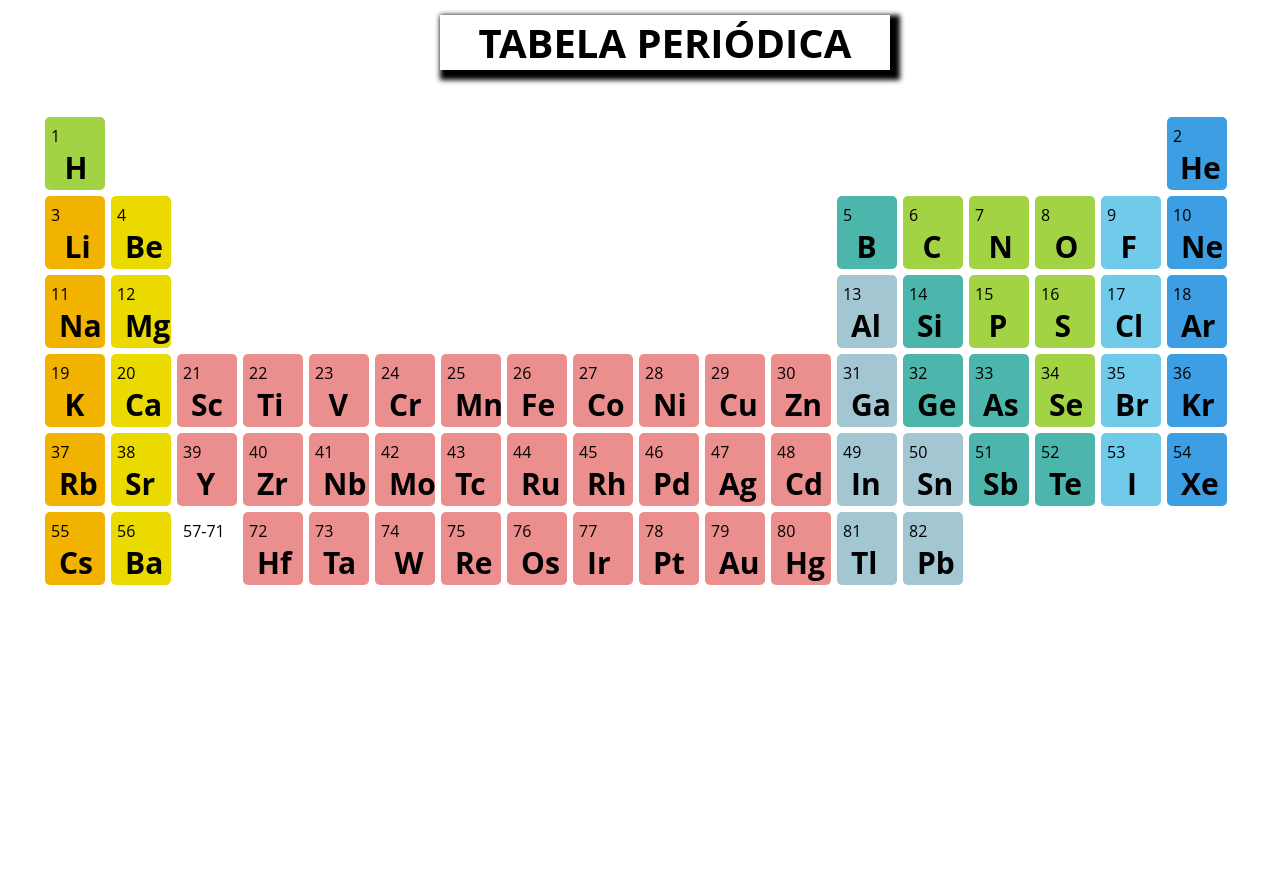
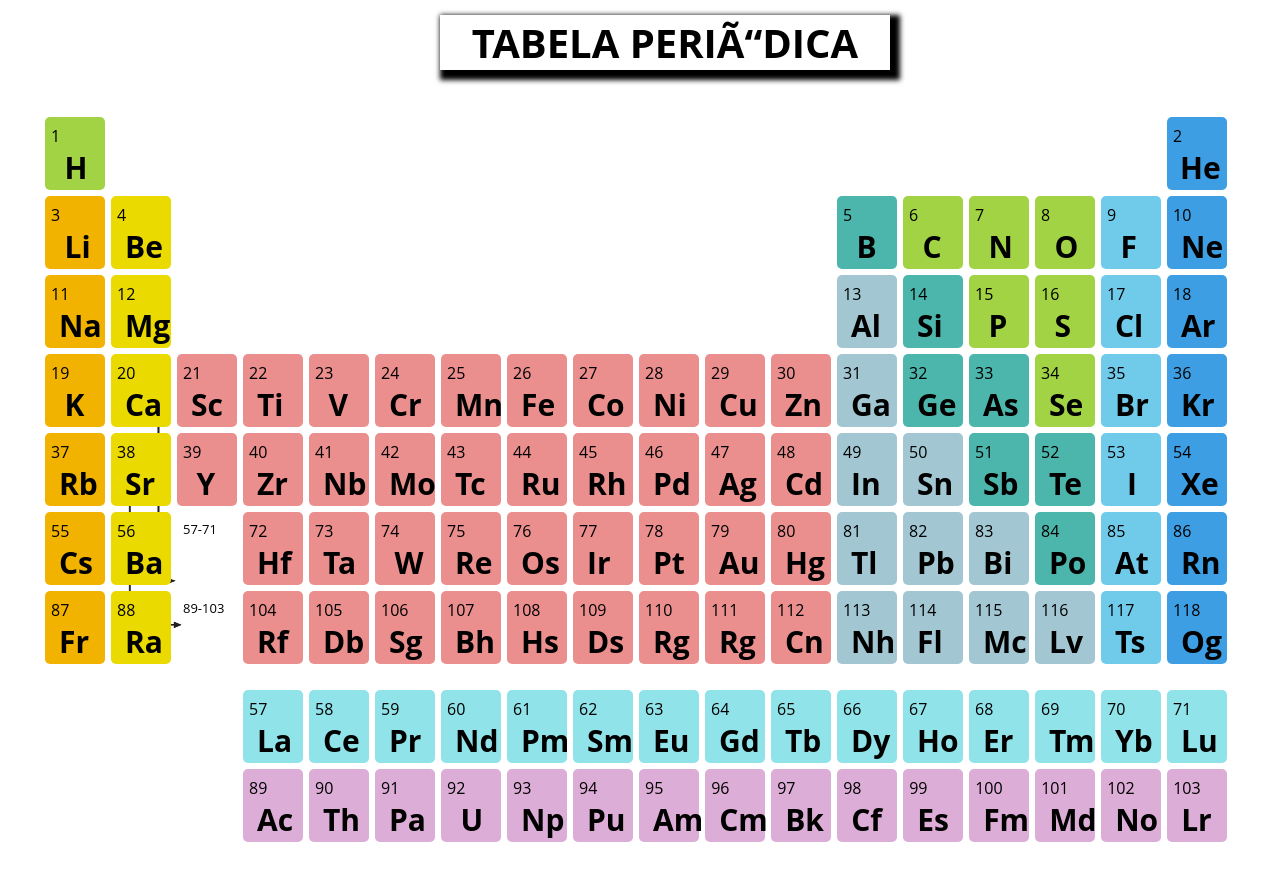
Before and after one commit to senacrs-emti/2022-1M-projetodev-G9, a PHP site: page / in a window 1280 px wide. Before the commit the page ends 585 px from the top, so only its background shows below. Run offline with PHP 8.4, Linux system fonts and the light colour scheme.

Commit message:
tabela terminada

```diff
--- a/index.php
+++ b/index.html
@@ -9,6 +9,8 @@
     <header id="hd">
         <h1>TABELA PERIÓDICA</h1>
     </header>
+    <img src="lantanideos-arrows.png" alt="">
+    <img src="actinidios-arrows.png" alt="" id="img1">
     <table>
       <tr class="l1">
         <td class="nm c1">
@@ -282,7 +284,7 @@
           <h1>Ba</h1>
         </td>
         <td class="c3">
-          <p>57-71</p>
+          <p class="p">57-71</p>
         </td>
         <td class="c4 mt" id="ajuste">
           <p>72</p>
@@ -328,10 +330,243 @@
           <p>82</p>
           <h1>Pb</h1>
         </td>
-        <td class="c15"></td>
-        <td class="c16"></td>
-        <td class="c17"></td>
-        <td class="c18"></td>
+        <td class="c15 om" id="ajuste">
+           <p>83</p>
+           <h1>Bi</h1>
+        </td>
+        <td class="c16 sm" id="ajuste">
+          <p>84</p>
+          <h1>Po</h1>
+        </td>
+        <td class="c17 h" id="ajuste">
+          <p>85</p>
+          <h1>At</h1>
+        </td>
+        <td class="c18 gn" id="ajuste">
+          <p>86</p>
+          <h1>Rn</h1>
+        </td>
+      </tr>
+      <tr class="l6">
+        <td class="c1 ma" id="ajuste">
+            <p>87</p>
+            <h1>Fr</h1>
+        </td>
+        <td class="c2 mat" id="ajuste">
+          <p>88</p>
+          <h1>Ra</h1>
+        </td>
+        <td class="c3">
+          <p class="p">89-103</p>
+        </td>
+        <td class="c4 mt" id="ajuste">
+          <p>104</p>
+          <h1>Rf</h1>
+        </td>
+        <td class="c5 mt" id="ajuste">
+          <p>105</p>
+          <h1>Db</h1>
+        </td>
+        <td class="c6 mt" id="ajuste">
+          <p>106</p>
+          <h1>Sg</h1>
+        </td>
+        <td class="c7 mt" id="ajuste">
+          <p>107</p>
+          <h1>Bh</h1>
+        </td>
+        <td class="c8 mt" id="ajuste">
+          <p>108</p>
+          <h1>Hs</h1>
+        </td>
+        <td class="c9 mt" id="ajuste">
+          <p>109</p>
+          <h1>Ds</h1>
+        </td>
+        <td class="c10 mt" id="ajuste">
+          <p>110</p>
+          <h1>Rg</h1>
+        </td>
+        <td class="c11 mt" id="ajuste">
+          <p>111</p>
+          <h1>Rg</h1>
+        </td>
+        <td class="c12 mt" id="ajuste">
+          <p>112</p>
+          <h1>Cn</h1>
+        </td>
+        <td class="c13 om" id="ajuste">
+          <p>113</p>
+          <h1>Nh</h1>
+        </td>
+        <td class="c14 om" id="ajuste">
+          <p>114</p>
+          <h1>Fl</h1>
+        </td>
+        <td class="c15 om" id="ajuste">
+          <p>115</p>
+          <h1>Mc</h1>
+        </td>
+        <td class="c16 om" id="ajuste">
+          <p>116</p>
+          <h1>Lv</h1>
+        </td>
+        <td class="c17 h" id="ajuste">
+          <p>117</p>
+          <h1>Ts</h1>
+        </td>
+        <td class="c18 gn" id="ajuste">
+            <p>118</p>
+            <h1>Og</h1>
+        </td>
+      </tr>
+      <tr class="l7">
+        <td class="c1" id="ajuste">
+          <p></p>
+          <h1></h1>
+        </td>
+        <td class="c2" id="ajuste">
+          <p></p>
+          <h1></h1>
+        </td>
+        <td class="c3" id="ajuste">
+          <p></p>
+          <h1></h1>
+        </td>
+        <td class="c4 la" id="ajuste">
+          <p>57</p>
+          <h1>La</h1>
+        </td>
+        <td class="c5 la" id="ajuste">
+          <p>58</p>
+          <h1>Ce</h1>
+        </td>
+        <td class="c6 la" id="ajuste">
+          <p>59</p>
+          <h1>Pr</h1>
+        </td>
+        <td class="c7 la" id="ajuste">
+          <p>60</p>
+          <h1>Nd</h1>
+        </td>
+        <td class="c8 la" id="ajuste">
+          <p>61</p>
+          <h1>Pm</h1>
+        </td>
+        <td class="c9 la" id="ajuste">
+          <p>62</p>
+          <h1>Sm</h1>
+        </td>
+        <td class="c10 la" id="ajuste">
+          <p>63</p>
+          <h1>Eu</h1>
+        </td>
+        <td class="c11 la" id="ajuste">
+          <p>64</p>
+          <h1>Gd</h1>
+        </td>
+        <td class="c12 la" id="ajuste">
+          <p>65</p>
+          <h1>Tb</h1>
+        </td>
+        <td class="c13 la" id="ajuste">
+          <p>66</p>
+          <h1>Dy</h1>
+        </td>
+        <td class="c14 la" id="ajuste">
+          <p>67</p>
+          <h1>Ho</h1>
+        </td>
+        <td class="c15 la" id="ajuste">
+          <p>68</p>
+          <h1>Er</h1>
+        </td>
+        <td class="c16 la" id="ajuste">
+          <p>69</p>
+          <h1>Tm</h1>
+        </td>
+        <td class="c17 la" id="ajuste">
+          <p>70</p>
+          <h1>Yb</h1>
+        </td>
+        <td class="c18 la" id="ajuste">
+          <p>71</p>
+          <h1>Lu</h1>
+        </td>
+      </tr>
+      <tr>
+        <td class="c1 " id="ajuste">
+          <p></p>
+          <h1></h1>
+        </td>
+        <td class="c2 " id="ajuste">
+          <p></p>
+          <h1></h1>
+        </td>
+        <td class="c3 " id="ajuste">
+          <p></p>
+          <h1></h1>
+        </td>
+        <td class="c4 ac" id="ajuste">
+          <p>89</p>
+          <h1>Ac</h1>
+        </td>
+        <td class="c5 ac" id="ajuste">
+          <p>90</p>
+          <h1>Th</h1>
+        </td>
+        <td class="c6 ac" id="ajuste">
+          <p>91</p>
+          <h1>Pa</h1>
+        </td>
+        <td class="c7 ac">
+          <p>92</p>
+          <h1>U</h1>
+        </td>
+        <td class="c8 ac" id="ajuste">
+          <p>93</p>
+          <h1>Np</h1>
+        </td>
+        <td class="c9 ac" id="ajuste">
+          <p>94</p>
+          <h1>Pu</h1>
+        </td>
+        <td class="c10 ac" id="ajuste">
+          <p>95</p>
+          <h1>Am</h1>
+        </td>
+        <td class="c11 ac" id="ajuste">
+          <p>96</p>
+          <h1>Cm</h1>
+        </td>
+        <td class="c12 ac" id="ajuste">
+          <p>97</p>
+          <h1>Bk</h1>
+        </td>
+        <td class="c13 ac" id="ajuste">
+          <p>98</p>
+          <h1>Cf</h1>
+        </td>
+        <td class="c14 ac" id="ajuste">
+          <p>99</p>
+          <h1>Es</h1>
+        </td>
+        <td class="c15 ac" id="ajuste">
+          <p>100</p>
+          <h1>Fm</h1>
+        </td>
+        <td class="c16 ac" id="ajuste">
+          <p>101</p>
+          <h1>Md</h1>
+        </td>
+        <td class="c17 ac" id="ajuste">
+          <p>102</p>
+          <h1>No</h1>
+        </td>
+        <td class="c18 ac" id="ajuste">
+          <p>103</p>
+          <h1>Lr</h1>
+        </td>
       </tr>
     </table>
 
--- a/style.css
+++ b/style.css
@@ -19,6 +19,20 @@ header h1{
     font-size: 40px;
     box-shadow: black 5px 5px 5px 5px;
 }
+img{
+    position: absolute;
+    top: 50%;
+    left: 11%;
+    width: 60px;
+    height: 185px;
+}
+#img1{
+    position: absolute;
+    top: 58%;
+    left: 10%;
+    width: 55px;
+    height: 165px;
+}
 table{
     margin: 15px;
     width: fit-content;
@@ -31,6 +45,9 @@ tr{
     display: flex;
     width: fit-content;
     height: auto;
+}
+.l7{
+    margin-top: 20px;
 }
 td{
     margin: 3px;
@@ -50,6 +67,9 @@ td h1{
     position: relative;
     top: 5%;
     left: 29%;
+}
+.p{
+    font-size: 13px;
 }
 #he h1{
     position: relative;
```
Also changed, not shown: actinidios-arrows.png (added), lantanideos-arrows.png (added).
